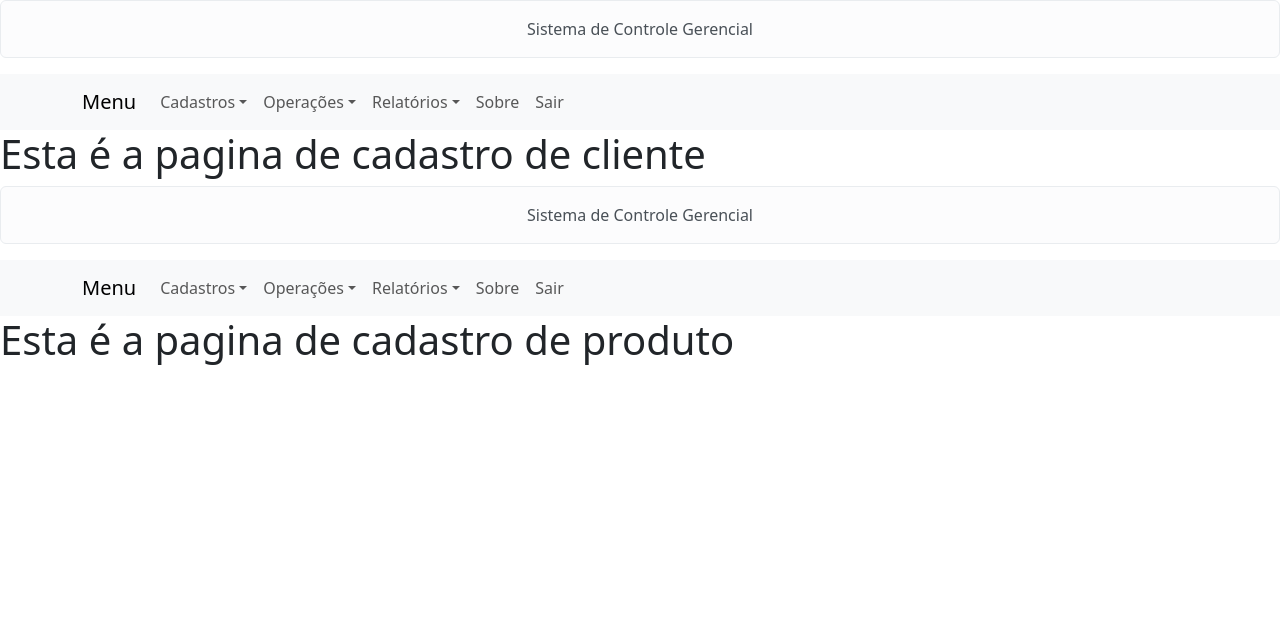
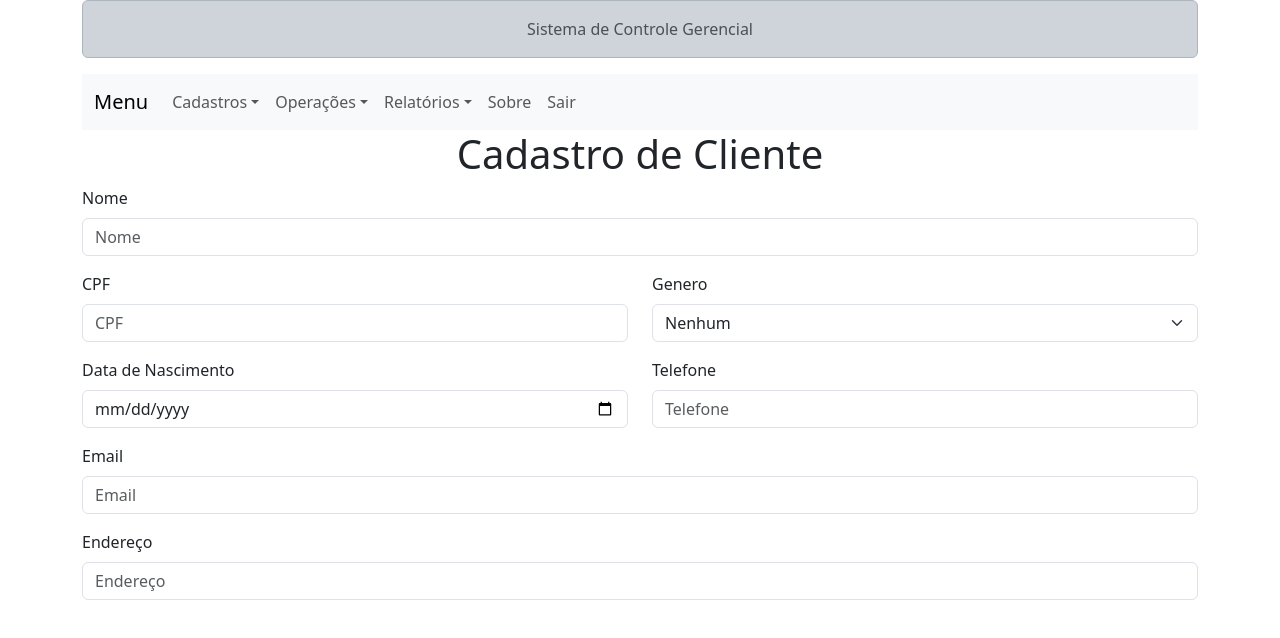
Before and after one commit to magnus012/sistema, a React (Create React App) app: page / in a window 1280 px wide. Shown: the top 638 px of the page. Built offline with nearby package versions, Linux system fonts and the light colour scheme.

Commit message:
Exercicio de aula

```diff
--- a/src/App.js
+++ b/src/App.js
@@ -1,12 +1,10 @@
 import Pagina from "./components/layouts/Pagina";
+import TelaCliente from "./components/layouts/TelaCadastroCliente";
 function App() {
   return (
     <div className="App">
       <Pagina>
-        <h1>Esta é a pagina de cadastro de cliente</h1>
-      </Pagina>
-      <Pagina>
-        <h1>Esta é a pagina de cadastro de produto</h1>
+        <TelaCliente/>
       </Pagina>
     </div>
   );
--- a/src/components/layouts/Cabecalho.jsx
+++ b/src/components/layouts/Cabecalho.jsx
@@ -3,6 +3,6 @@ export default function Cabecalho(props)
 {
     //método render
     return(
-        <Alert className={"text-center"} variant="light">{props.titulo || "Título não fornecido"}</Alert>
+        <Alert className={"text-center"} variant="dark">{props.titulo || "Título não fornecido"}</Alert>
     );
 }
--- a/src/components/layouts/Pagina.jsx
+++ b/src/components/layouts/Pagina.jsx
@@ -1,14 +1,16 @@
+import { Container } from "react-bootstrap";
 import Cabecalho from "./Cabecalho";
 import Menu from "./Menu";
-export default function Pagina(props)
-{
-    return(
+export default function Pagina(props) {
+    return (
         <>
-        <Cabecalho titulo ="Sistema de Controle Gerencial"/>
-        <Menu/>
-        {
-            props.children
-        }
+            <Container>
+                <Cabecalho titulo="Sistema de Controle Gerencial" />
+                <Menu />
+                {
+                    props.children
+                }
+            </Container>
         </>
 
     );
--- /dev/null
+++ b/src/components/layouts/TelaCadastroCliente.jsx
@@ -0,0 +1,56 @@
+import { Form, Row, Col } from "react-bootstrap";
+export default function TelaCliente(props) {
+    return (
+        <div>
+            <h1 className="text-center">Cadastro de Cliente</h1>
+            <Form>
+                <Form.Group className="mb-3" controlId="formGroupNome">
+                    <Form.Label>Nome</Form.Label>
+                    <Form.Control type="text" placeholder="Nome" />
+                </Form.Group>
+                <Row>
+                    <Col>
+                        <Form.Group className="mb-3" controlId="formGroupCPF">
+                            <Form.Label>CPF</Form.Label>
+                            <Form.Control type="text" placeholder="CPF" />
+                        </Form.Group>
+                    </Col>
+                    <Col>
+                        <Form.Group>
+                            <Form.Label>Genero</Form.Label>
+                            <Form.Select aria-label="Genero">
+                                <option selected value="">Nenhum</option>
+                                <option value="1">Não Especificado</option>
+                                <option value="2">Homem</option>
+                                <option value="3">Mulher</option>
+                                <option value="4">Outros</option>
+                            </Form.Select>
+                        </Form.Group>
+                    </Col>
+                </Row>
+                <Row>
+                    <Col>
+                        <Form.Group className="mb-3" controlId="formGroupData">
+                            <Form.Label>Data de Nascimento</Form.Label>
+                            <Form.Control type="date" placeholder="Data de Nascimento" />
+                        </Form.Group>
+                    </Col>
+                    <Col>
+                        <Form.Group className="mb-3" controlId="formGroupTelefone">
+                            <Form.Label>Telefone</Form.Label>
+                            <Form.Control type="text" placeholder="Telefone" />
+                        </Form.Group>
+                    </Col>
+                </Row>
+                <Form.Group className="mb-3" controlId="formGroupEmail">
+                    <Form.Label>Email</Form.Label>
+                    <Form.Control type="email" placeholder="Email" />
+                </Form.Group>
+                <Form.Group className="mb-3" controlId="formGroupEndereco">
+                    <Form.Label>Endereço</Form.Label>
+                    <Form.Control type="text" placeholder="Endereço" />
+                </Form.Group>
+            </Form>
+        </div>
+    );
+}
```
Also changed, not shown: src/components/layouts/TelaCadastroFornecedor.jsx (added, +20 -0 lines), src/components/layouts/TelaCadastroUsuario.jsx (added, +16 -0 lines).
